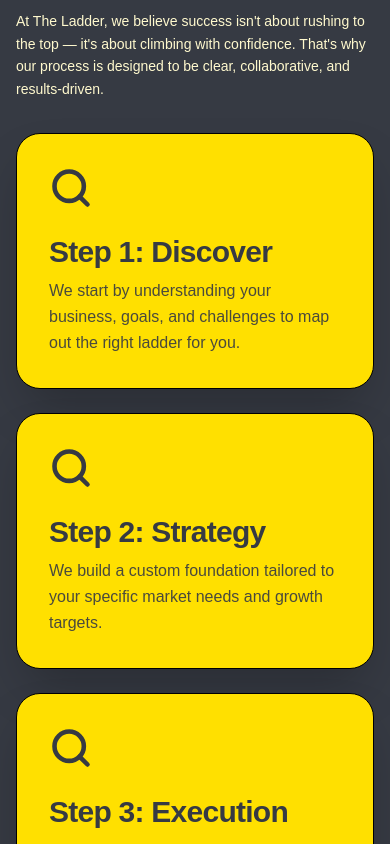
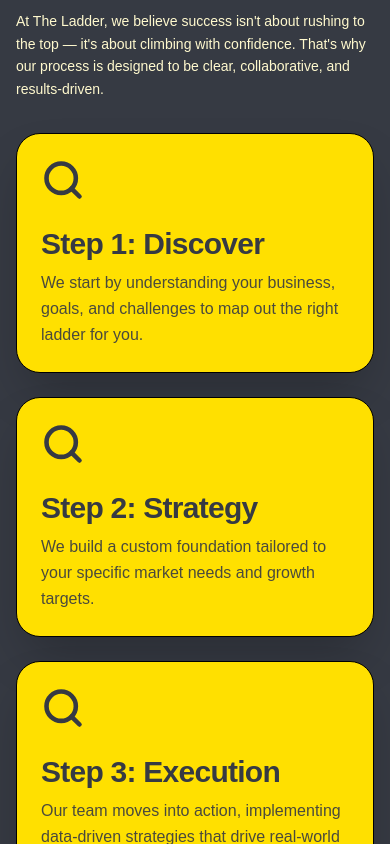
Before and after one commit to umar7shaikh/The-Ladder-Web, a Next.js app: page /marketing in a window 390 px wide. Shown: the part 5040-5884 px from the top of the page. Built offline with nearby package versions, Linux system fonts and the light colour scheme.

Commit message:
made the card size smaller for the how we work section for the mobile

```diff
--- a/components/marketing/homecomponents/HowWeWork.tsx
+++ b/components/marketing/homecomponents/HowWeWork.tsx
@@ -47,7 +47,7 @@
 
 const StaticCard = ({ step }: { step: any }) => {
   return (
-    <div className="w-full bg-[#FFE000] p-8 rounded-[24px] border border-black shadow-2xl flex flex-col justify-center gap-4 text-[#363A43]">
+    <div className="w-full bg-[#FFE000] p-6 rounded-[24px] border border-black shadow-2xl flex flex-col justify-center gap-4 text-[#363A43]">
       <div className="mb-2">
         <svg width="44" height="44" viewBox="0 0 24 24" fill="none" stroke="currentColor" strokeWidth="2.5" strokeLinecap="round" strokeLinejoin="round">
           <circle cx="11" cy="11" r="8" /><line x1="21" y1="21" x2="16.65" y2="16.65" />
```
